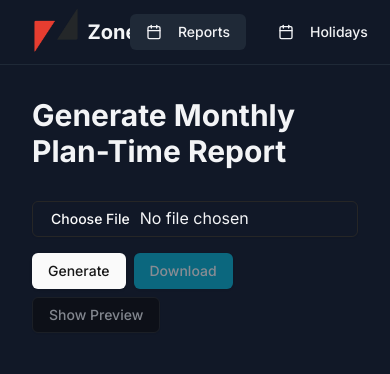
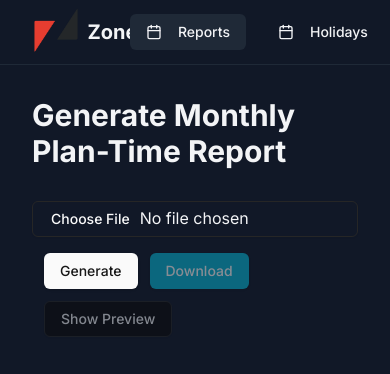
Before and after one commit to VimansaAbhayasekara/MonthlyTimeGenerator, a Next.js app: page / in a window 390 px wide. Shown: the top 374 px of the page. Built offline with nearby package versions, Linux system fonts and the light colour scheme; no server answers.

Commit message:
responsive

```diff
--- a/src/components/upload-form.tsx
+++ b/src/components/upload-form.tsx
@@ -62,7 +62,7 @@ export function UploadForm() {
           ) : null}
       </div>
 
-      <div className="flex flex-wrap gap-2">
+      <div className="flex flex-wrap ml-3 gap-3">
         <Button onClick={handleGenerate}>Generate</Button>
         <Button
           className="bg-cyan-500 hover:bg-cyan-600 text-white"
```
